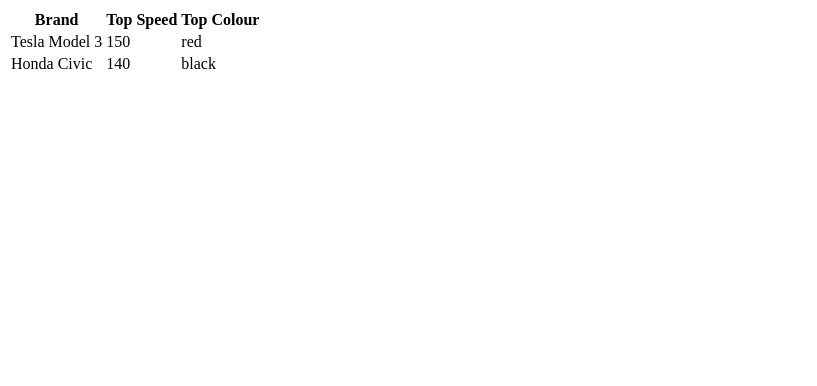
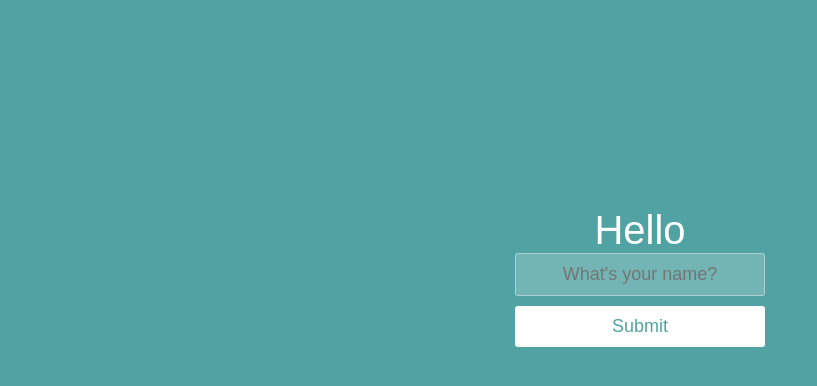
Before and after one commit to MaRuF-CoDe/React-Angela, a React app: page / in a window 1280 px wide. Shown: the top 386 px of the page, without its empty margins (0-817 px from the left). Built offline with nearby package versions, Linux system fonts and the light colour scheme; a web font is replaced by a local one.

Commit message:
Event Handling in React

```diff
--- a/public/styles.css
+++ b/public/styles.css
@@ -1,30 +1,53 @@
-/* body {
-  font: normal 14px/100% "Andale Mono", AndaleMono, monospace;
-  color: #fff;
-  padding: 50px;
-  width: 300px;
-  margin: 0 auto;
-  background-color: #374954;
+* {
+  box-sizing: border-box;
+  margin: 0;
+  padding: 0;
+  font-weight: 300;
+}
+
+body {
+  font-family: "Source Sans Pro", sans-serif;
+  color: white;
+  font-weight: 300;
+  background: #50a3a2;
+  width: 100%;
+  height: 100%;
+}
+
+.container {
+  margin: 10% auto;
+  padding: 80px 0;
   text-align: center;
 }
 
-h1 {
-  font-size: 100px;
+.container h1 {
+  font-size: 40px;
+  font-weight: 200;
 }
 
-.container {
-  margin: 60% auto;
+input {
+  border: 1px solid rgba(252, 252, 252, 0.4);
+  background-color: rgba(252, 252, 252, 0.2);
+  width: 250px;
+  border-radius: 3px;
+  font-family: "Source Sans Pro", sans-serif;
+  padding: 10px 15px;
+  margin: 0 auto 10px auto;
+  display: block;
+  text-align: center;
+  font-size: 18px;
+  color: white;
+  font-weight: 300;
 }
 
 button {
-  display: inline;
-  background-color: #6bbe92;
+  appearance: none;
+  outline: 0;
+  background-color: white;
   border: 0;
-  border-radius: 10px;
-  box-shadow: 5px;
-  margin: 10px;
-  text-align: center;
-  color: #fff;
-  font-weight: bold;
-  font-size: 50px;
-} */
+  padding: 10px 15px;
+  color: #50a3a2;
+  border-radius: 3px;
+  width: 250px;
+  font-size: 18px;
+}
--- a/src/components/App.jsx
+++ b/src/components/App.jsx
@@ -1,18 +1,31 @@
 import React, { useState } from "react";
 
 function App() {
-  const now = new Date().toLocaleTimeString("en-US", { hour12: false });
-  const [time, setCount] = useState(now);
+  const [headingText, setHeadingText] = useState("Hello");
+  const [isMouseOver, setMouseOver] = useState(false);
 
-  function uTime() {
-    const newTime = new Date().toLocaleTimeString("en-US", { hour12: false });
-    setCount(newTime);
+  function handleClick() {
+    setHeadingText("Submitted");
   }
-  setInterval(uTime, 1000);
+
+  function handleMouseOver() {
+    setMouseOver(true);
+  }
+  function handleMouseOut() {
+    setMouseOver(false);
+  }
   return (
     <div className="container">
-      <h1>{time}</h1>
-      <button onClick={uTime}>Get Time</button>
+      <h1>{headingText}</h1>
+      <input type="text" placeholder="What's your name?" />
+      <button
+        style={{ background: isMouseOver ? "black" : "white" }}
+        onClick={handleClick}
+        onMouseOver={handleMouseOver}
+        onMouseOut={handleMouseOut}
+      >
+        Submit
+      </button>
     </div>
   );
 }
--- a/src/data.js
+++ /dev/null
@@ -1,4 +0,0 @@
-const animals = [
-  { name: "cat", sound: "meow" },
-  { name: "dog", sound: "woof" }
-];
--- a/src/index.js
+++ b/src/index.js
@@ -1,40 +1,5 @@
 import React from "react";
 import ReactDOM from "react-dom";
+import App from "./components/App";
 
-import cars from "./practice";
-
-const [honda, tesla] = cars;
-
-const {
-  speedStats: { topSpeed: hondaTopSpeed }
-} = honda;
-const {
-  coloursByPopularity: [hondaTopColour]
-} = honda;
-const {
-  speedStats: { topSpeed: teslaTopSpeed }
-} = tesla;
-const {
-  coloursByPopularity: [teslaTopColour]
-} = tesla;
-
-ReactDOM.render(
-  <table>
-    <tr>
-      <th>Brand</th>
-      <th>Top Speed</th>
-      <th>Top Colour</th>
-    </tr>
-    <tr>
-      <td>{tesla.model}</td>
-      <td>{teslaTopSpeed}</td>
-      <td>{teslaTopColour}</td>
-    </tr>
-    <tr>
-      <td>{honda.model}</td>
-      <td>{hondaTopSpeed}</td>
-      <td>{hondaTopColour}</td>
-    </tr>
-  </table>,
-  document.getElementById("root")
-);
+ReactDOM.render(<App />, document.getElementById("root"));
--- a/src/practice.js
+++ /dev/null
@@ -1,22 +0,0 @@
-const cars = [
-  {
-    model: "Honda Civic",
-    //The top colour refers to the first item in the array below:
-    //i.e. hondaTopColour = "black"
-    coloursByPopularity: ["black", "silver"],
-    speedStats: {
-      topSpeed: 140,
-      zeroToSixty: 8.5
-    }
-  },
-  {
-    model: "Tesla Model 3",
-    coloursByPopularity: ["red", "white"],
-    speedStats: {
-      topSpeed: 150,
-      zeroToSixty: 3.2
-    }
-  }
-];
-
-export default cars;
```
